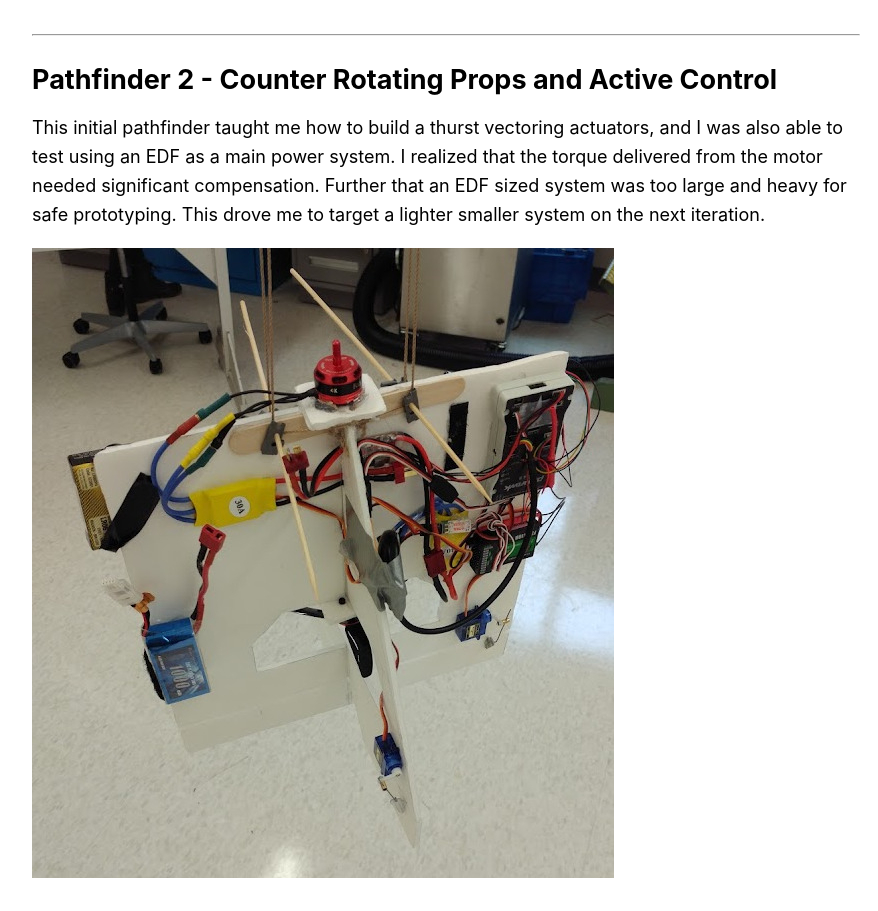
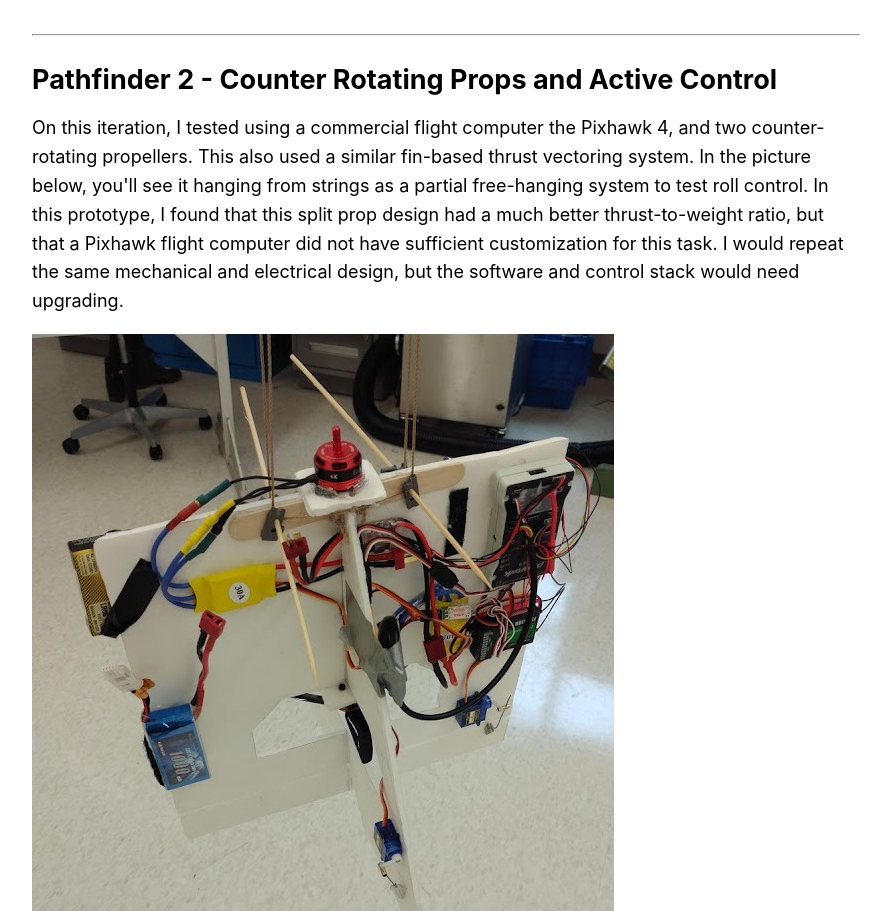
Before and after one commit to shihaocao/nextjs-shihao-website, a Next.js app: page /builds/lodestar in a window 1280 px wide. Shown: the part 2758-3669 px from the top of the page, without its empty margins (194-1072 px from the left). Built offline with nearby package versions, Linux system fonts and the light colour scheme.

Commit message:
update lodestar

```diff
--- a/pages/builds/lodestar.js
+++ b/pages/builds/lodestar.js
@@ -12,10 +12,12 @@ const pathfinder_1_text = <p>
 </p>
 
 const pathfinder_2_text = <p>
-  On this iteration, I tested using a commercial flight computer the Pixhawk 4, and two counter rotating
-  propellers. This also used a similar fin based thrust vectoring system. In the picture below, you'll
-  see it hanging from strings as a partial free-hanging system to test roll control. A system I would repeat
-  for Lodestar.
+  On this iteration, I tested using a commercial flight computer the Pixhawk 4, and two counter-rotating
+  propellers. This also used a similar fin-based thrust vectoring system. In the picture below, you'll
+  see it hanging from strings as a partial free-hanging system to test roll control.
+  In this prototype, I found that this split prop design had a much better thrust-to-weight ratio, but that
+  a Pixhawk flight computer did not have sufficient customization for this task. I would repeat the same mechanical
+  and electrical design, but the software and control stack would need upgrading.
 </p>
 
 export default function FirstPost() {
@@ -85,7 +87,7 @@ export default function FirstPost() {
 
       {img_photo_descrip_block_h2(
         "Pathfinder 2 - Counter Rotating Props and Active Control",
-        pathfinder_1_text,
+        pathfinder_2_text,
         '/images/lodestar/counter-rotating.jpg',
         'EDF Vectoring')}
 
```
